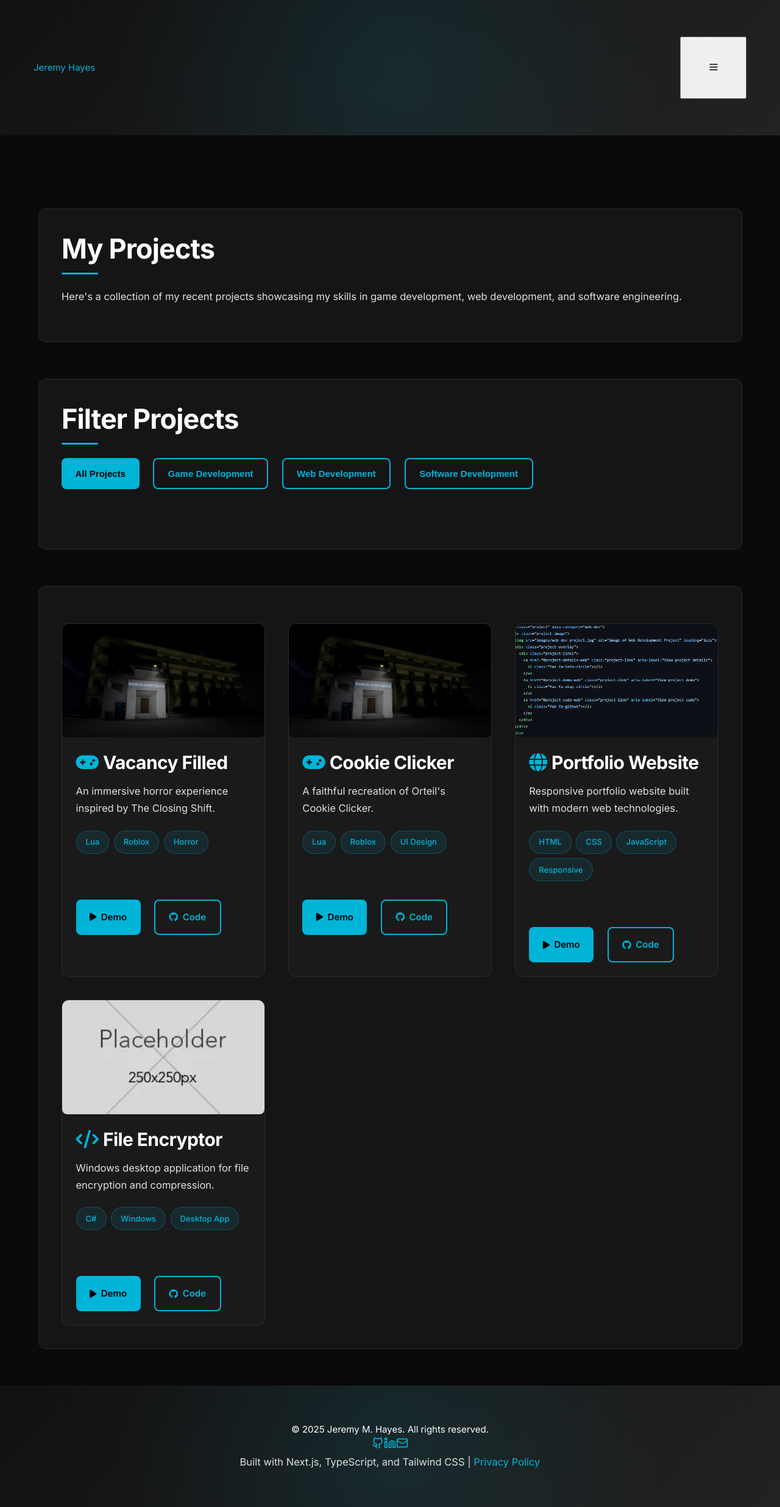
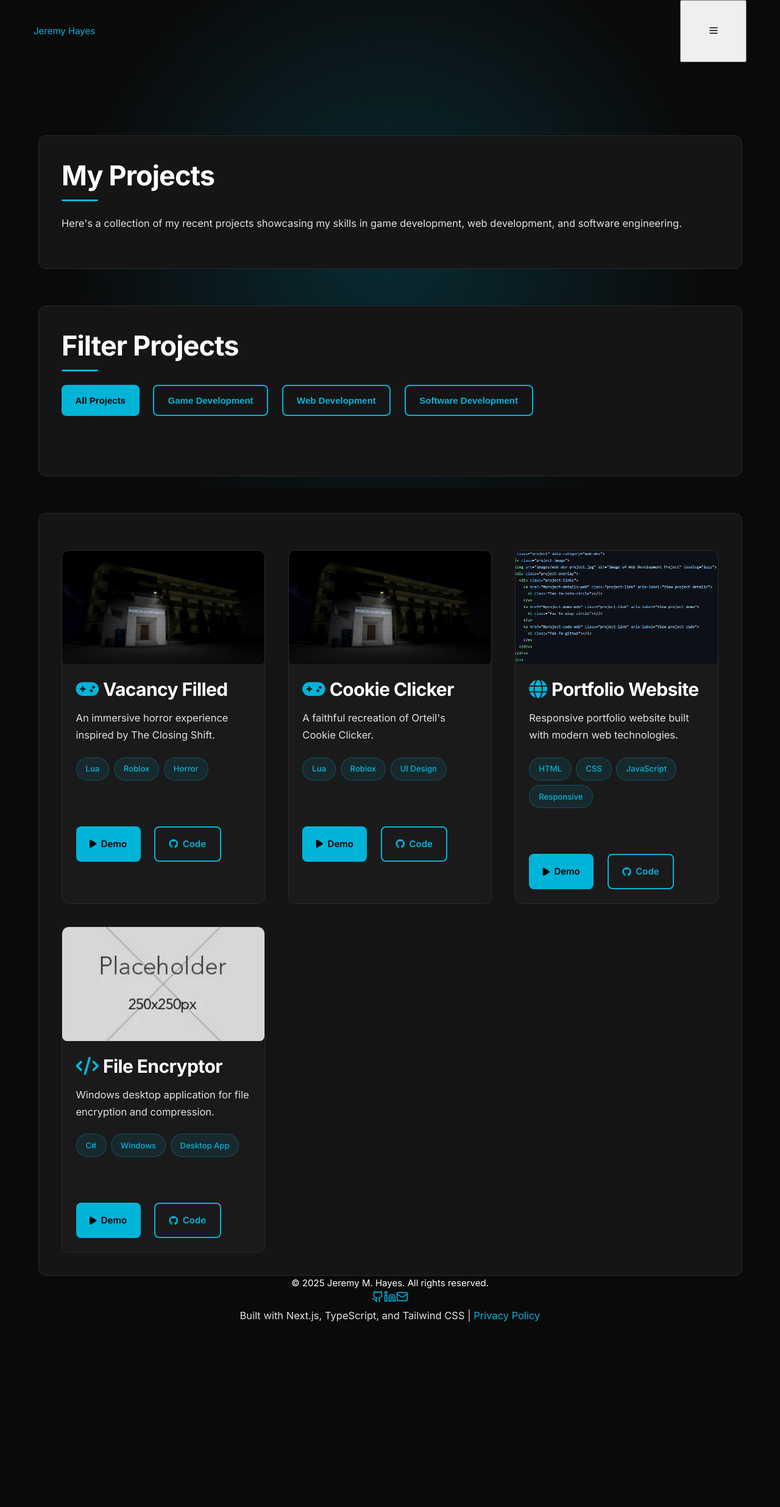
Before and after one commit to AspectOV/Portfolio, a Next.js app: page /projects in a window 1280 px wide. Shown: the top 2471 px of the page at 61% size. After the commit the page ends 2194 px from the top, so only its background shows below. Built offline with nearby package versions, Linux system fonts and the light colour scheme.

Commit message:
Update globals.css

```diff
--- a/src/app/globals.css
+++ b/src/app/globals.css
@@ -106,17 +106,6 @@ body {
   max-width: 100vw;
 }
 
-body {
-  font-family: "Inter", "Segoe UI", system-ui, -apple-system, sans-serif;
-  line-height: 1.6;
-  margin: 0;
-  padding: 0;
-  color: var(--color-text-primary);
-  background: var(--color-bg-primary);
-  transition: background-color var(--transition-normal);
-  cursor: url('/images/dot_cursor.png') 8 8, auto;
-}
-
 main {
   position: relative;
   z-index: 1;
@@ -194,18 +183,6 @@ a:hover {
 }
 
 /* Header & Footer */
-header {
-  position: relative;
-  z-index: 1;
-  background: linear-gradient(135deg, #111, #222);
-  color: white;
-  text-align: center;
-  padding: var(--space-xl) var(--space-md);
-  box-shadow: var(--shadow-sm);
-  position: relative;
-  overflow: hidden;
-}
-
 header::before,
 footer::before {
   content: "";
@@ -225,79 +202,7 @@ footer > * {
   z-index: 1;
 }
 
-footer {
-  position: relative;
-  z-index: 1;
-  background: linear-gradient(135deg, #111, #222);
-  color: white;
-  text-align: center;
-  padding: var(--space-xl) var(--space-md);
-  margin-top: var(--space-xl);
-}
 
-footer p {
-  margin: 0;
-  color: var(--color-text-secondary);
-}
-
-footer a {
-  color: var(--color-accent);
-  text-decoration: none;
-}
-
-footer a:hover {
-  color: var(--color-accent-hover);
-}
-
-/* Navigation */
-nav {
-  position: sticky;
-  top: 0;
-  z-index: 100;
-  background: var(--color-bg-nav);
-  backdrop-filter: blur(10px);
-  border-bottom: 1px solid var(--color-border);
-  padding: var(--space-sm) var(--space-md);
-  transition: all var(--transition-normal);
-}
-
-nav.scrolled {
-  box-shadow: var(--shadow-md);
-}
-
-nav ul {
-  display: flex;
-  list-style: none;
-  margin: 0;
-  padding: 0;
-  gap: var(--space-md);
-  justify-content: center;
-  align-items: center;
-}
-
-nav li {
-  margin: 0;
-}
-
-nav a {
-  color: var(--color-text-secondary);
-  text-decoration: none;
-  padding: var(--space-xs) var(--space-sm);
-  border-radius: var(--radius-md);
-  transition: all var(--transition-fast);
-  font-weight: 500;
-}
-
-nav a:hover {
-  color: var(--color-text-primary);
-  background: rgba(255, 255, 255, 0.1);
-}
-
-nav a.active {
-  color: var(--color-accent);
-  background: rgba(var(--color-accent-rgb), 0.1);
-  border: 1px solid rgba(var(--color-accent-rgb), 0.3);
-}
 
 /* Accessibility */
 .skip-link {
@@ -362,15 +267,6 @@ nav a.active {
     padding: var(--space-sm);
   }
 
-  .mobile-menu-button {
-    display: block;
-    background: none;
-    border: none;
-    color: var(--color-text-primary);
-    font-size: 1.5rem;
-    cursor: pointer;
-    padding: var(--space-xs);
-  }
 
   nav ul {
     display: none;
@@ -985,31 +881,6 @@ img:hover {
   }
 }
 
-/* Loading Animation */
-.loading {
-  position: relative;
-  pointer-events: none;
-}
-
-.loading::after {
-  content: '';
-  position: absolute;
-  top: 50%;
-  left: 50%;
-  width: 20px;
-  height: 20px;
-  margin: -10px 0 0 -10px;
-  border: 2px solid var(--color-accent);
-  border-top: 2px solid transparent;
-  border-radius: 50%;
-  animation: loading-spinner 1s linear infinite;
-}
-
-@keyframes loading-spinner {
-  0% { transform: rotate(0deg); }
-  100% { transform: rotate(360deg); }
-}
-
 /* Search Results */
 .search-results {
   position: absolute;
```
